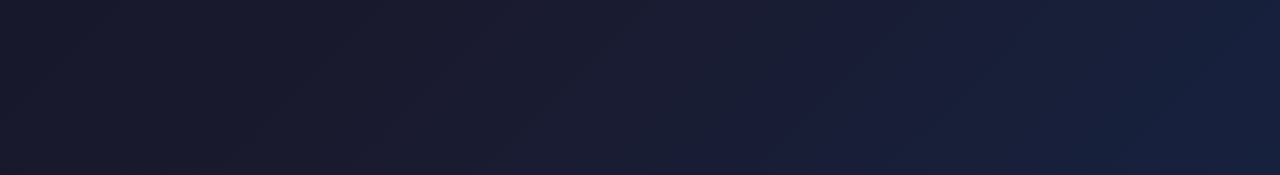
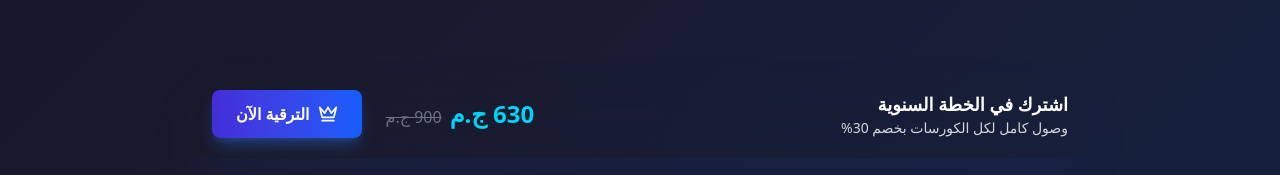
Before and after one commit to Mudzzo/edu-platfrom-test-1, a React (Vite) app: page /courses/1/teachers/1/content in a window 1280 px wide. Shown: the part 622-797 px from the top of the page. Built offline with nearby package versions, Linux system fonts and the light colour scheme; no server answers.

Commit message:
Lesson Card Theme Updated

```diff
--- a/src/components/Courses/CourseContent/CourseContent.tsx
+++ b/src/components/Courses/CourseContent/CourseContent.tsx
@@ -2,6 +2,7 @@ import React, { useState } from 'react';
 import { useSearchParams } from 'react-router-dom';
 import { motion } from 'framer-motion';
 import LessonCard from './components/LessonCard';
+import SubscribeModal from '../SubscribeModal';
 
 interface Lesson {
   title: string;
@@ -90,7 +91,7 @@ const CourseContent: React.FC = () => {
 
   return (
     <div className="max-w-5xl mx-auto">
-
+      <SubscribeModal />
       <div className="flex flex-col items-center gap-6 mb-8">
         {planId === 'plan-semester' && (
           <div className="bg-purple-50 rounded-lg p-1">
@@ -180,7 +181,7 @@ const CourseContent: React.FC = () => {
               </div>
             </div>
 
-            <div className="bg-white rounded-b-xl shadow-sm divide-y divide-gray-100">
+            <div>
               {section.lessons.map((lesson, lessonIndex) => (
                 <LessonCard lesson={lesson} lessonIndex={lessonIndex} isIndividualLecturePlan={isIndividualLecturePlan} />
               ))}
--- a/src/components/Courses/CourseContent/components/LessonCard.tsx
+++ b/src/components/Courses/CourseContent/components/LessonCard.tsx
@@ -34,7 +34,7 @@ const LockIcon = () => (
 const LessonCard: React.FC<LessonCardProps> = ({ lesson, lessonIndex, isIndividualLecturePlan }) => {
   return (
     <motion.div
-      className="flex flex-col sm:flex-row bg-white rounded-xl shadow-md overflow-hidden hover:shadow-xl transition-shadow duration-300 ease-in-out my-4"
+      className="flex flex-col sm:flex-row bg-gradient-to-br to-stone-50/10 backdrop-blur-xl rounded-xl overflow-hidden hover:shadow-xl transition-shadow duration-300 ease-in-out my-4"
       whileHover={{ scale: 1.02 }}
       transition={{ type: "spring", stiffness: 400, damping: 17 }}
     >
@@ -51,14 +51,14 @@ const LessonCard: React.FC<LessonCardProps> = ({ lesson, lessonIndex, isIndividu
       <div className="p-5 flex flex-col flex-grow justify-between">
         <div>
           <div className="flex items-start justify-between">
-            <h3 className="font-bold text-lg text-gray-900 mb-1">{lesson.title}</h3>
+            <h3 className="font-bold text-lg text-stone-100 mb-1">{lesson.title}</h3>
             <div className={`w-8 h-8 rounded-full flex items-center justify-center flex-shrink-0 ml-4
               ${lesson.isCompleted ? 'bg-green-100 text-green-600' : 'bg-purple-100 text-purple-600'}`}
             >
               {lesson.isCompleted ? <CheckIcon /> : <span className="font-bold text-sm">{lessonIndex + 1}</span>}
             </div>
           </div>
-          <p className="text-sm text-gray-500">{lesson.duration}</p>
+          <p className="text-sm text-gray-400">{lesson.duration}</p>
         </div>
 
         <div className="flex items-center justify-between mt-4">
--- /dev/null
+++ b/src/components/Courses/SubscribeModal.tsx
@@ -0,0 +1,83 @@
+import React, { useState } from 'react';
+import { Link } from 'react-router';
+
+interface CrownIconProps {
+    className: string;
+}
+
+const CrownIcon: React.FC<CrownIconProps> = ({ className }) => (
+    <svg
+      xmlns="http://www.w3.org/2000/svg"
+      width="24"
+      height="24"
+      viewBox="0 0 24 24"
+      fill="none"
+      stroke="currentColor"
+      strokeWidth="2"
+      strokeLinecap="round"
+      strokeLinejoin="round"
+      className={className}
+    >
+      <path d="m2 4 3 12h14l3-12-6 7-4-7-4 7-6-7zm3 16h14" />
+    </svg>
+  );
+
+const SubscribeModal: React.FC = () => {
+
+    const [isVisible, setIsVisible] = useState(true);
+
+    return (
+        <>
+            <div
+                onClick={() => setIsVisible(false)}
+                className={`fixed inset-0 z-40 transition-opacity duration-300 ease-in-out ${
+                    isVisible ? 'opacity-100' : 'opacity-0 pointer-events-none'
+                }`}
+            />
+
+            <div
+                dir="rtl"
+                className={`fixed bottom-0 md:bottom-5 left-1/2 -translate-x-1/2 w-full md:w-[90%] md:max-w-4xl z-50 transition-all duration-300 ease-in-out ${
+                    isVisible ? 'opacity-100 translate-y-0' : 'opacity-0 translate-y-10 pointer-events-none'
+                }`}
+            >
+                <div className="relative backdrop-blur-2xl md:rounded-xl shadow-2xl shadow-blue-900/20 p-5 w-full">
+
+                    <div className="flex flex-col md:flex-row items-center justify-between gap-y-4 md:gap-x-6">
+
+                        <div className="text-right flex-grow">
+                            <h3 className="text-lg font-bold text-white">
+                                اشترك في الخطة السنوية
+                            </h3>
+                            <p className="text-gray-300 text-sm">
+                                وصول كامل لكل الكورسات بخصم 30%
+                            </p>
+                        </div>
+
+                        <div className="flex items-center gap-x-4">
+                            <div className="flex items-baseline gap-x-2">
+                                <span className="text-2xl font-bold text-cyan-400">
+                                    630 ج.م
+                                </span>
+                                <span className="text-md text-gray-500 line-through">
+                                    900 ج.م
+                                </span>
+                            </div>
+                        </div>
+
+                        <Link to={'/payment'}>
+                            <div className="w-full md:w-auto md:flex-shrink-0">
+                                <button className="cursor-pointer w-full flex items-center justify-center gap-2 px-6 py-3 text-white font-bold rounded-lg bg-gradient-to-l from-blue-600 to-indigo-700 hover:from-blue-500 hover:to-indigo-600 transition-all duration-300 shadow-lg shadow-blue-500/30 transform hover:scale-105">
+                                    <CrownIcon className="w-5 h-5 text-white" />
+                                    <span>الترقية الآن</span>
+                                </button>
+                            </div>
+                        </Link>
+                    </div>
+                </div>
+            </div>
+        </>
+    )
+}
+
+export default SubscribeModal;
```
